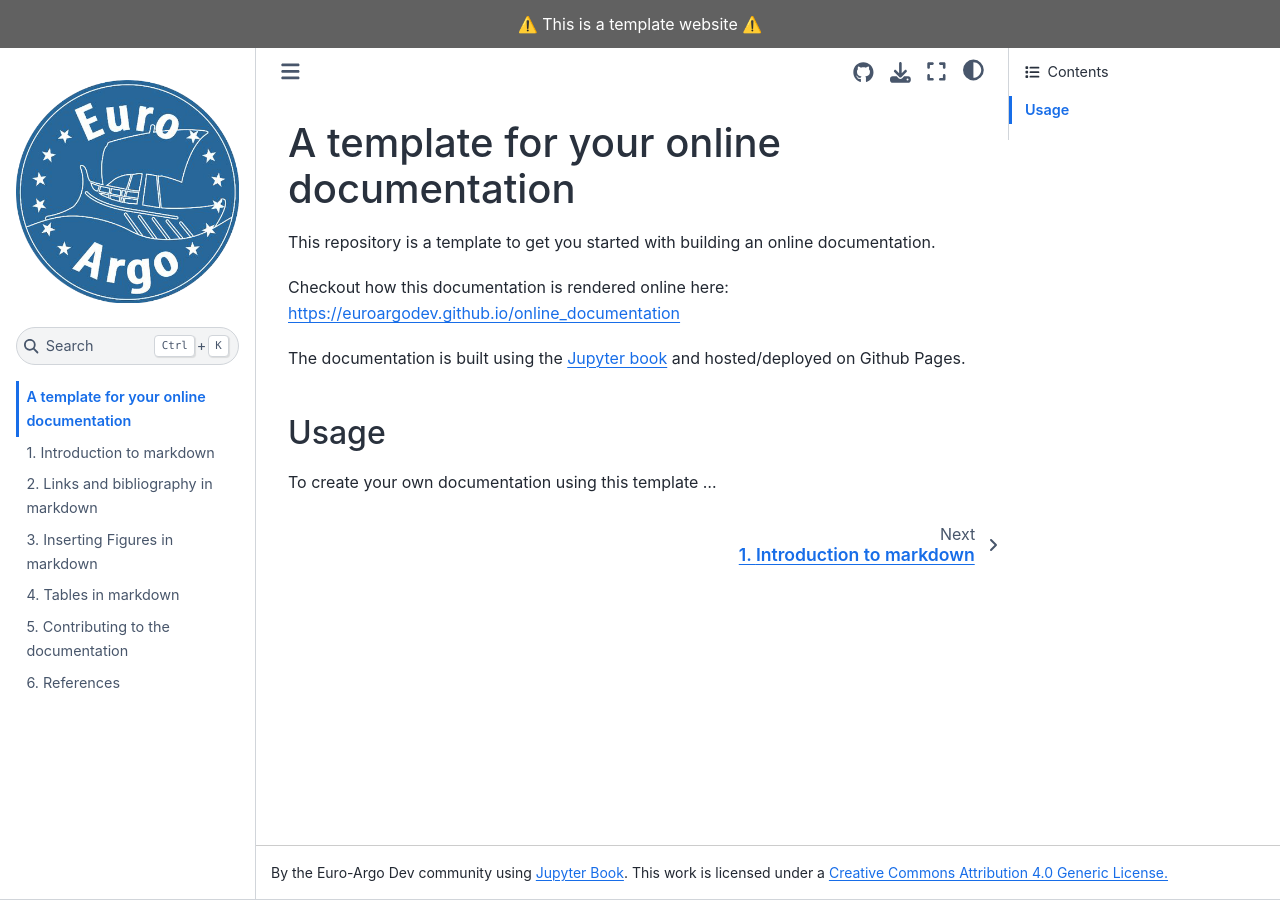
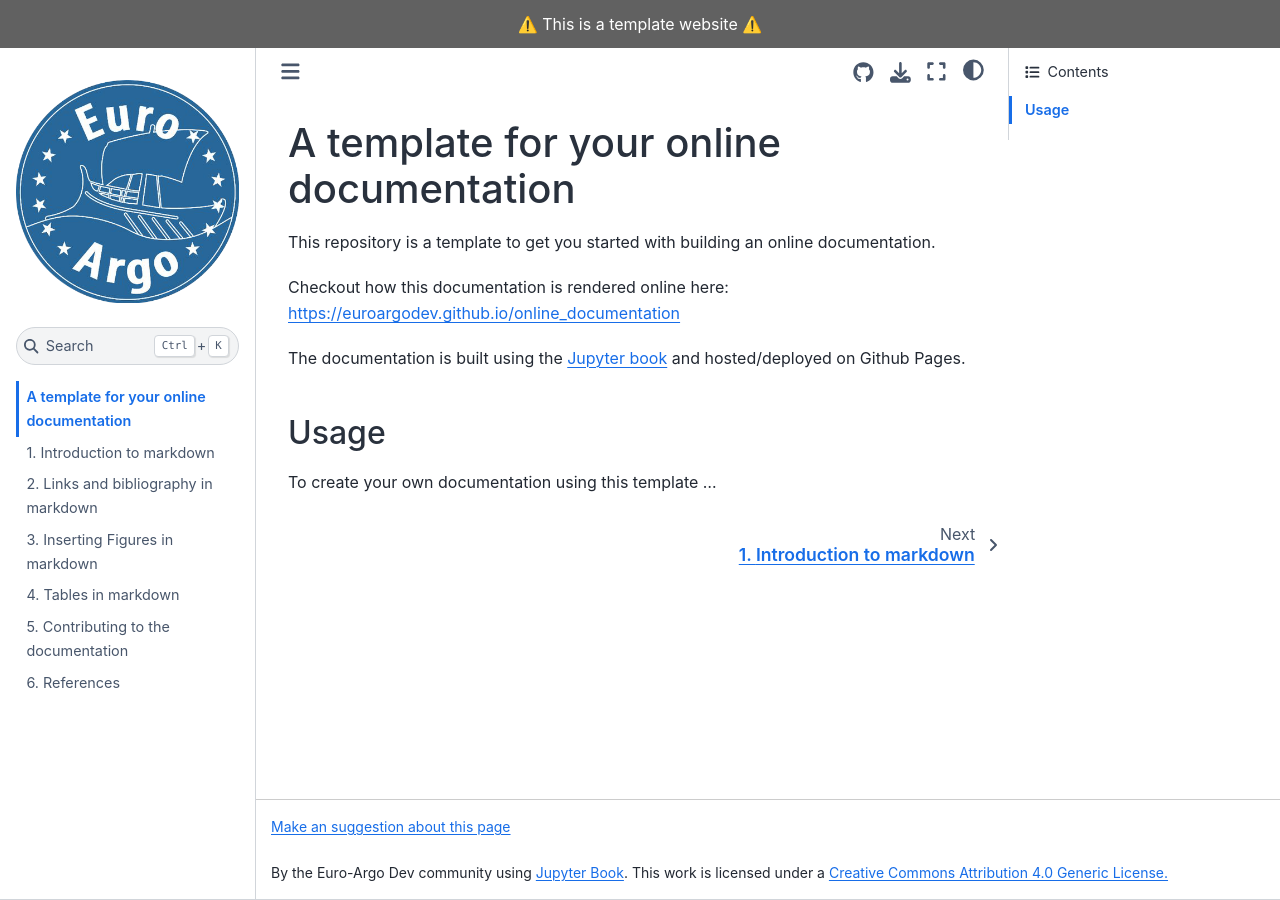
Before and after one commit to euroargodev/online_documentation, a Jupyter Book: the page built from README.md, in a window 1280 px wide. Built offline with Jupyter Book 1.0.4 settings and Sphinx 7.4.7 and the Sphinx Book theme 1.1.4, drawn with Linux system fonts in a browser that asks for light colours.

Commit message:
Update _config.yml

```diff
--- a/_config.yml
+++ b/_config.yml
@@ -10,12 +10,17 @@
   branch: main
 html:
   use_repository_button: true
-  use_issues_button: true
-  use_edit_page_button: false
+  use_issues_button: false
+  use_edit_page_button: true
+  search_bar_text: "Search..."
+  home_page_in_toc: false
   announcement: "⚠️ This is a template website ⚠️"
   extra_footer: |
+    <p><a href="https://jupyterbook.org/intro.html" target="_blank">Make an suggestion about this page</a></p>
+    <br>
     <p>  By the Euro-Argo Dev community using
-      <a href="https://jupyterbook.org/intro.html"   target="_blank">Jupyter Book</a>.
+      <a href="https://jupyterbook.org/intro.html" target="_blank">Jupyter Book</a>.
+
       This work is licensed under a
       <a href="https://creativecommons.org/licenses/by/4.0/" target="_blank"> Creative Commons Attribution 4.0 Generic License.</a>
     </p>
```
